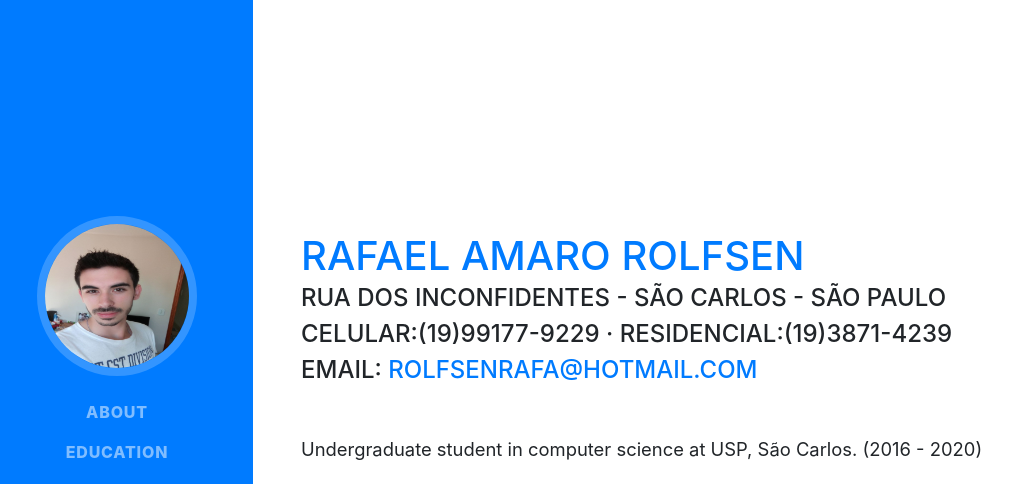
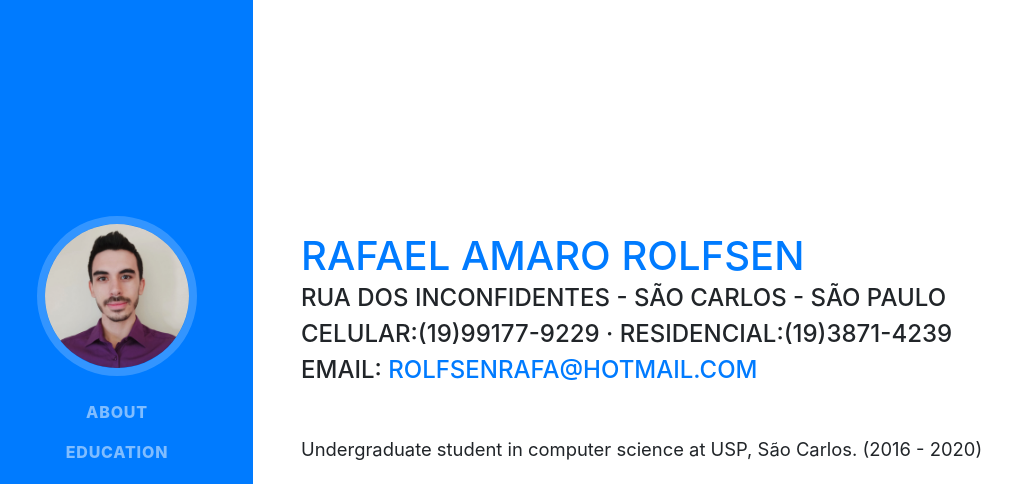
Before and after one commit to rafarolfsen/rafarolfsen.github.io, a website with bundled scripts: page index.html in a window 1280 px wide. Shown: the top 484 px of the page, without its empty margins (19-1031 px from the left). Built offline with nearby package versions, Linux system fonts and the light colour scheme; a web font is replaced by a local one.

Commit message:
add new photo

```diff
--- a/index.html
+++ b/index.html
@@ -29,7 +29,7 @@
     <a class="navbar-brand js-scroll-trigger" href="#page-top">
       <span class="d-block d-lg-none">Rafael Amaro Rolfsen</span>
       <span class="d-none d-lg-block">
-        <img class="img-fluid img-profile rounded-circle mx-auto mb-2" src="img/foto1.jpg" alt="">
+        <img class="img-fluid img-profile rounded-circle mx-auto mb-2" src="img/foto.jpeg" alt="">
       </span>
     </a>
     <button class="navbar-toggler" type="button" data-toggle="collapse" data-target="#navbarSupportedContent" aria-controls="navbarSupportedContent" aria-expanded="false" aria-label="Toggle navigation">
```
Also changed, not shown: img/foto.jpeg (added).
